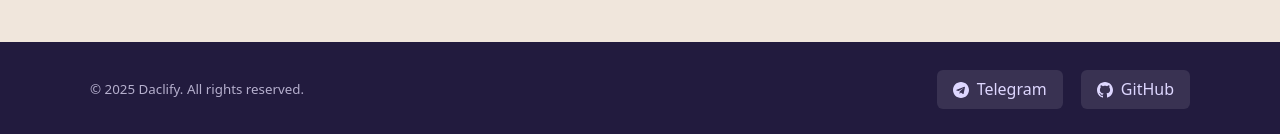
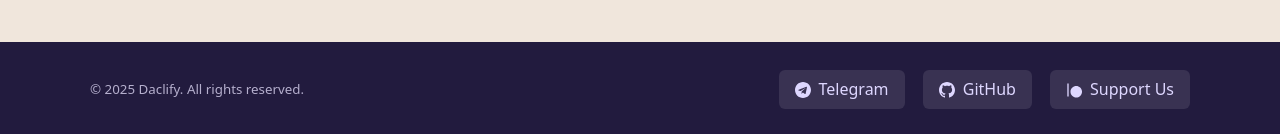
Before and after one commit to Daclify/www-landing-page, a plain HTML site: page index.html in a window 1280 px wide. Shown: the part 2596-2730 px from the top of the page. Drawn offline with Linux system fonts and the light colour scheme.

Commit message:
Update index.html

```diff
--- a/index.html
+++ b/index.html
@@ -639,6 +639,12 @@
               </svg>
               GitHub
             </a>
+            <a href="https://patreon.com/Daclify" class="social-link" target="_blank">
+              <svg width="20" height="20" viewBox="0 0 24 24" fill="currentColor">
+                <path d="M15.386 6.001c-4.763 0-8.641 3.877-8.641 8.641 0 4.763 3.878 8.641 8.641 8.641 4.763 0 8.641-3.878 8.641-8.641 0-4.764-3.878-8.641-8.641-8.641zM1.996 21.602V2.398h1.996v19.204h-1.996z"/>
+              </svg>
+              Support Us
+            </a>
          </nav>
       </div>
     </footer>
```
Lines whose indentation alone changed are shown as unchanged.
